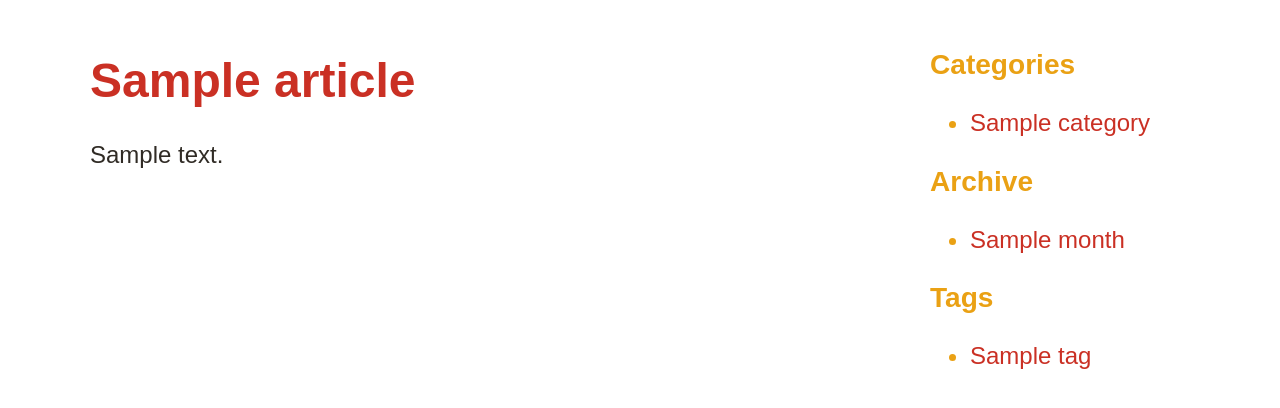
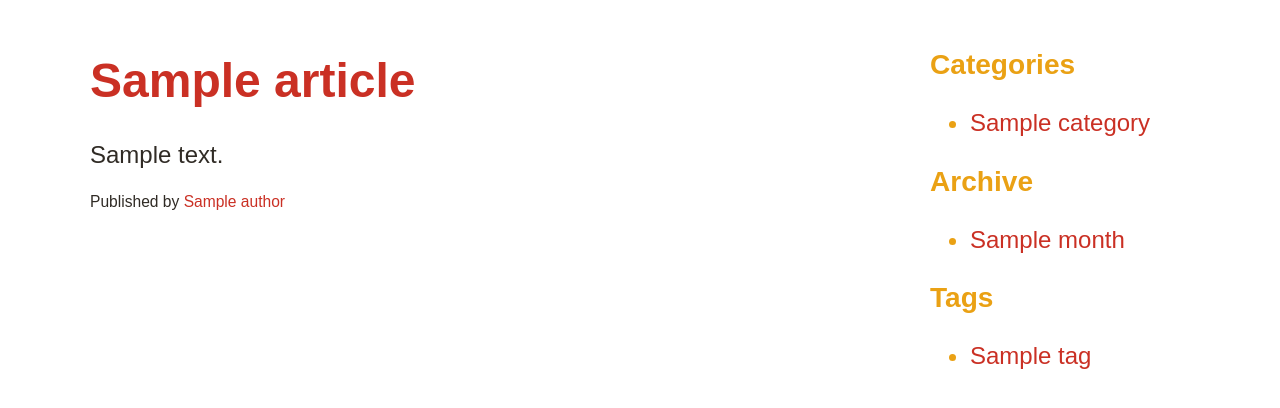
Before and after one commit to mikedrawback/kaaterskill, a Python web app: template kaaterskill/templates/blog.html in a window 1280 px wide. Shown: the part 194-602 px from the top of the page. Run offline with Jinja, Linux system fonts and the light colour scheme; the template is opened without the code that fills it: most values are stand-ins (such as "Sample title", 1, 10 or a date in 2020).

Commit message:
add author to default templates

```diff
--- a/kaaterskill/templates/article_detail.html
+++ b/kaaterskill/templates/article_detail.html
@@ -3,6 +3,12 @@
 					</h1>
 					<p>
 						{{ article.body | safe }}
+					</p>
+					<p class="tags">
+						Published by
+						<a href="{{ article.author.permalink.href }}">
+							{{ article.author.name }}
+						</a>
 					</p>
 					<p class="tags">
 						Tags:
--- a/kaaterskill/templates/article_list.html
+++ b/kaaterskill/templates/article_list.html
@@ -4,6 +4,12 @@
 						</h1>
 						<p>
 							{{ article.body | safe }}
+						</p>
+						<p class="tags">
+							Published by
+							<a href="{{ article.author.permalink.href }}">
+								{{ article.author.name }}
+							</a>
 						</p>
 					{% endfor %}
 					{% if articles.next %}
```
